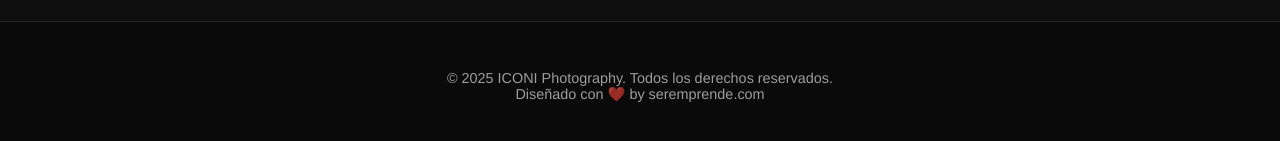
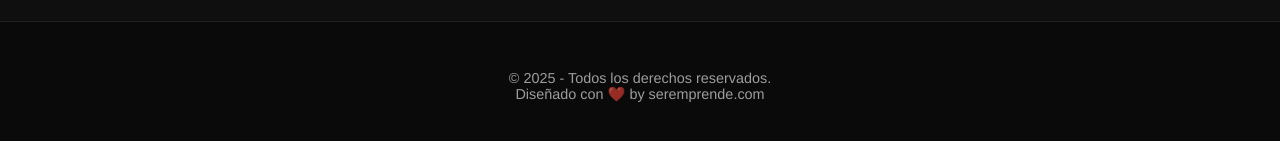
Before and after one commit to seremprendeads/demo-pato, a plain HTML site: page index.html in a window 1280 px wide. Shown: the part 5183-5324 px from the top of the page. Drawn offline with Linux system fonts and the light colour scheme.

Commit message:
Update index.html

```diff
--- a/index.html
+++ b/index.html
@@ -717,7 +717,7 @@
 
     <!-- Footer -->
     <footer>
-        <p>&copy; 2025 ICONI Photography. Todos los derechos reservados.</p>
+        <p>&copy; 2025 - Todos los derechos reservados.</p>
         <p>Diseñado con ❤️ by seremprende.com</p>
     </footer>
 
```
